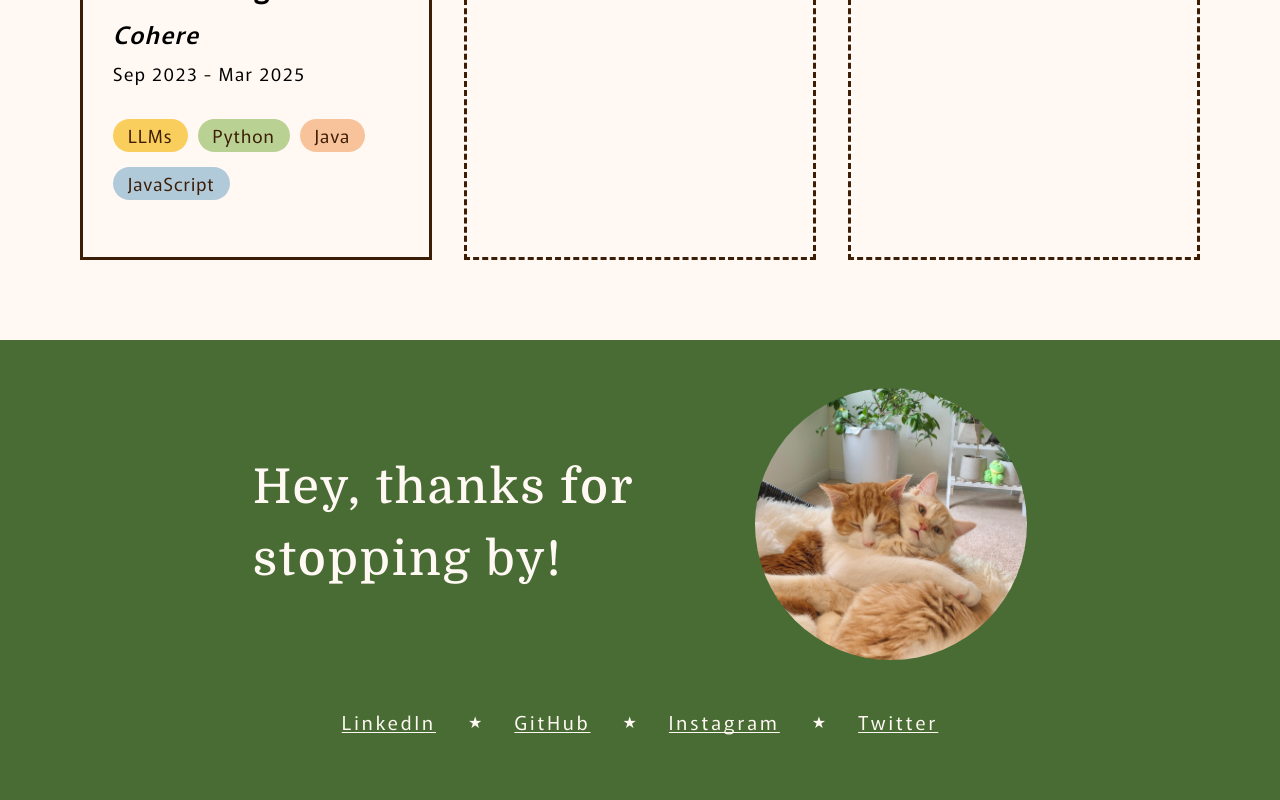
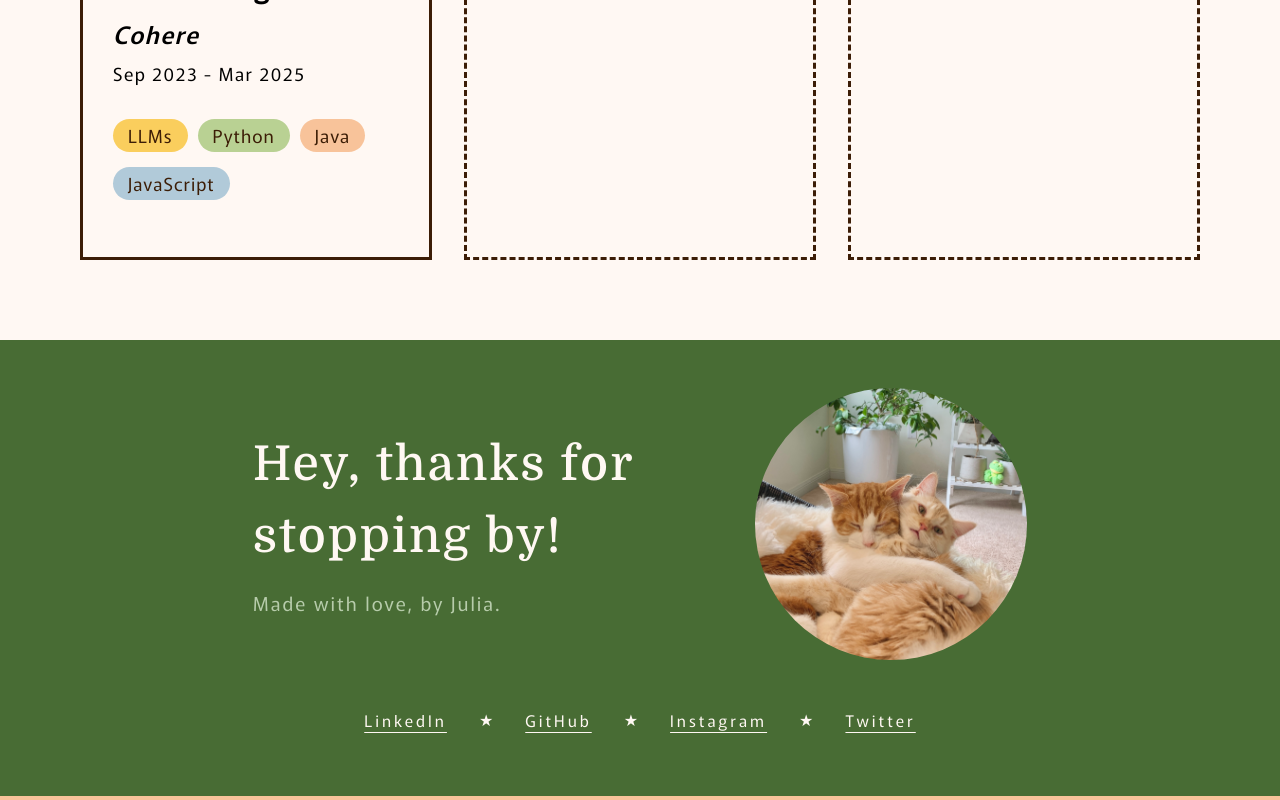
Before and after one commit to juliaszbrt/Portfolio, a Next.js app: page / in a window 1280 px wide. Shown: the part 3035-3835 px from the top of the page. Built offline with nearby package versions, Linux system fonts and the light colour scheme.

Commit message:
Minor details

```diff
--- a/src/app/About.jsx
+++ b/src/app/About.jsx
@@ -51,7 +51,7 @@ const About = () => {
                             </h1>
                             <p className="text-justify text-[0.8rem] mb-[2rem] lg:mb-0 tracking-[1.8px] leading-6 text-[#3C1D06] lg:text-[0.9rem] lg:leading-8 xl:text-[1.2rem] [font-family:var(--font-murecho)]">
                                 I thrive in creative & playful environments. With an artistic eye and a passion for building, I breathe life into the ordinary.
-                                Feel free to message me; let's be friends!
+                                Feel free to <a href='#contact' className="underline underline-offset-[5px]">contact me</a>; let's be friends!
                             </p>
                             <div></div>
                         </div>
--- a/src/app/Contact.jsx
+++ b/src/app/Contact.jsx
@@ -25,8 +25,9 @@ const Contact = () => {
               bounce: 0,
             }}
             viewport={{ once: true }}
-            className="w-2/5">
-            <h1 className="text-[1.5rem] lg:text-[5rem] xl:text-[3rem] tracking-[2px] font-medium text-[#fff8f3] [font-family:var(--font-domine)] text-left">Hey, thanks for stopping by!</h1>
+            className="w-2/5 flex flex-col gap-[1rem]">
+            <h1 className="text-[1.5rem] lg:text-[3rem] tracking-[2px] font-medium text-[#fff8f3] [font-family:var(--font-domine)] text-left">Hey, thanks for stopping by!</h1>
+            <h2 className="hidden lg:flex lg:text-[1.3rem] xl:text-[1.2rem] tracking-[2px] font-normal text-[#B7CCAB] [font-family:var(--font-murecho)] text-left">Made with love, by Julia.</h2>
             </motion.div>
           <motion.div
             initial={{ opacity: 0, scale: 0.9 }}
@@ -40,7 +41,7 @@ const Contact = () => {
             }}
             viewport={{ once: true }}
             className="flex justify-center">
-            <Image alt="picture of two cats" width={2835} height={2835} src="/cats.jpg" className="w-[8rem] h-[8rem] lg:w-[18rem] lg:h-[18rem] xl:w-[17rem] xl:h-[17rem] rounded-full" />
+            <Image alt="picture of two cats" width={2835} height={2835} src="/cats.jpg" className="w-[8rem] h-[8rem] lg:w-[13rem] lg:h-[13rem] xl:w-[17rem] xl:h-[17rem] rounded-full" />
           </motion.div>
         </div>
         <motion.div
@@ -54,14 +55,17 @@ const Contact = () => {
               bounce: 0,
             }}
             viewport={{ once: true }}
-            className="flex gap-[0.7rem] lg:gap-[2rem] items-center text-center justify-center mb-[2rem] lg:mb-[4rem]">
-            <a target="_blank" href="https://www.linkedin.com/in/juliaszubert/" className="hover:scale-[110%] transition-all duration-500 text-[0.5rem] lg:text-[1.2rem] tracking-[2px] xl:tracking-[3px] text-[#fff8f3] [font-family:var(--font-murecho)] underline underline-offset-2">LinkedIn</a>
+          className="mb-[2rem]">
+          <div className="flex gap-[0.7rem] lg:gap-[2rem] items-center text-center justify-center mb-[2rem]">
+            <a target="_blank" href="https://www.linkedin.com/in/juliaszubert/" className="hover:scale-[110%] transition-all duration-500 text-[0.5rem] lg:text-[1rem] tracking-[2px] xl:tracking-[3px] text-[#fff8f3] [font-family:var(--font-murecho)] underline underline-offset-[5px]">LinkedIn</a>
             <span className="text-[#fff8f3]">&#x2605;</span>
-            <a target="_blank" href="https://github.com/juliaszbrt" className="hover:scale-[110%] transition-all duration-500 text-[0.5rem] lg:text-[1.2rem] tracking-[2px] xl:tracking-[3px] text-[#fff8f3] [font-family:var(--font-murecho)] underline underline-offset-2">GitHub</a>
+            <a target="_blank" href="https://github.com/juliaszbrt" className="hover:scale-[110%] transition-all duration-500 text-[0.5rem] lg:text-[1rem] tracking-[2px] xl:tracking-[3px] text-[#fff8f3] [font-family:var(--font-murecho)] underline underline-offset-[5px]">GitHub</a>
             <span className="text-[#fff8f3]">&#x2605;</span>
-            <a target="_blank" href="https://www.instagram.com/juliaszbrt/" className="hover:scale-[110%] transition-all duration-500 text-[0.5rem] lg:text-[1.2rem] tracking-[2px] xl:tracking-[3px] text-[#fff8f3] [font-family:var(--font-murecho)] underline underline-offset-2">Instagram</a>
+            <a target="_blank" href="https://www.instagram.com/juliaszbrt/" className="hover:scale-[110%] transition-all duration-500 text-[0.5rem] lg:text-[1rem] tracking-[2px] xl:tracking-[3px] text-[#fff8f3] [font-family:var(--font-murecho)] underline underline-offset-[5px]">Instagram</a>
             <span className="text-[#fff8f3]">&#x2605;</span>
-            <a target="_blank" href="https://x.com/juliaszbrt?s=21" className="hover:scale-[110%] transition-all duration-500 text-[0.5rem] lg:text-[1.2rem] tracking-[2px] xl:tracking-[3px] text-[#fff8f3] [font-family:var(--font-murecho)] underline underline-offset-2">Twitter</a>
+            <a target="_blank" href="https://x.com/juliaszbrt?s=21" className="hover:scale-[110%] transition-all duration-500 text-[0.5rem] lg:text-[1rem] tracking-[2px] xl:tracking-[3px] text-[#fff8f3] [font-family:var(--font-murecho)] underline underline-offset-[5px]">Twitter</a>
+          </div>
+          <div className="lg:hidden tracking-[2px] font-medium text-[#B7CCAB] text-[0.8rem] [font-family:var(--font-murecho)] text-center">Made with love, by Julia.</div>
           </motion.div>
       </div>
     </ClickSpark>
```
